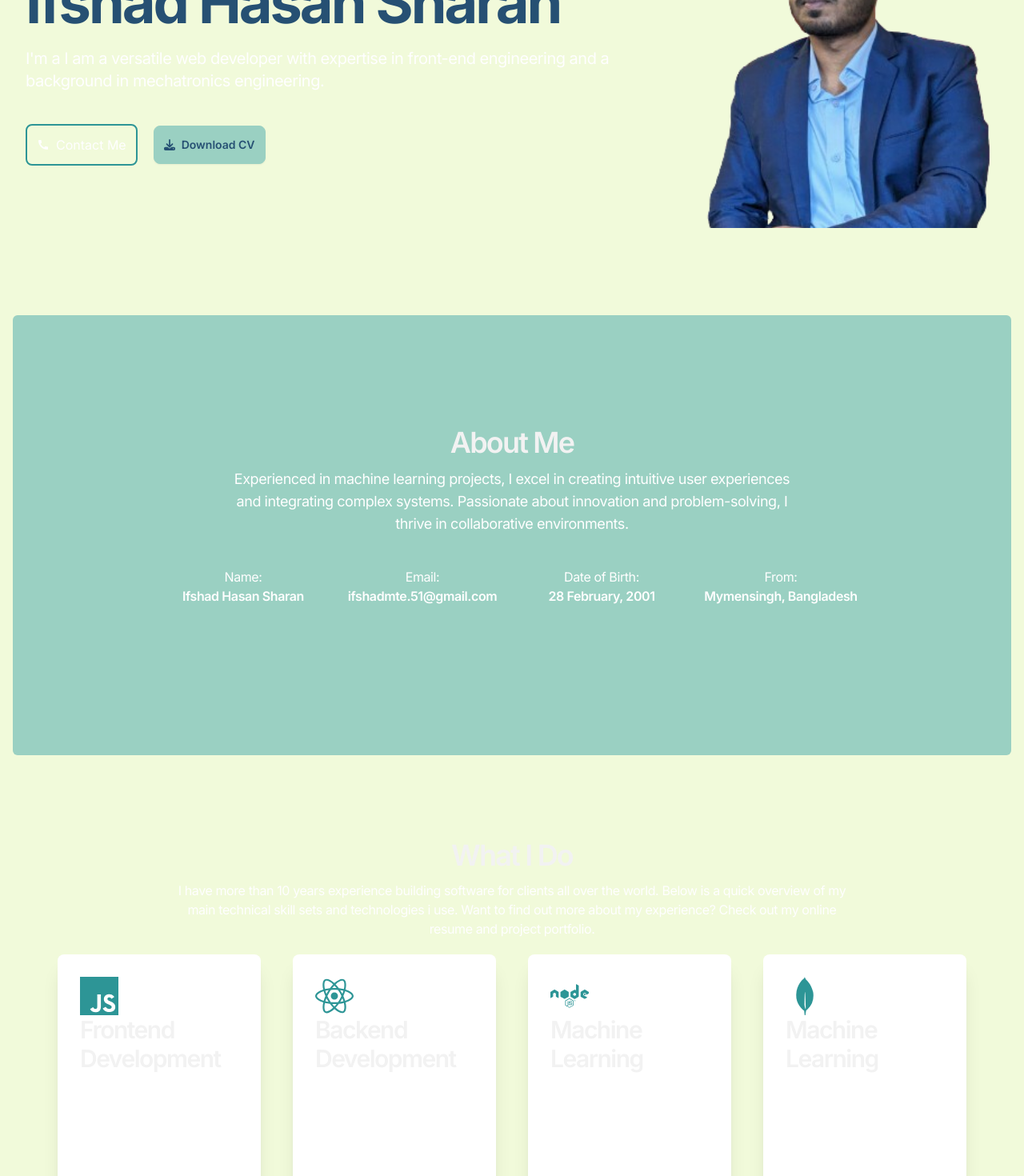
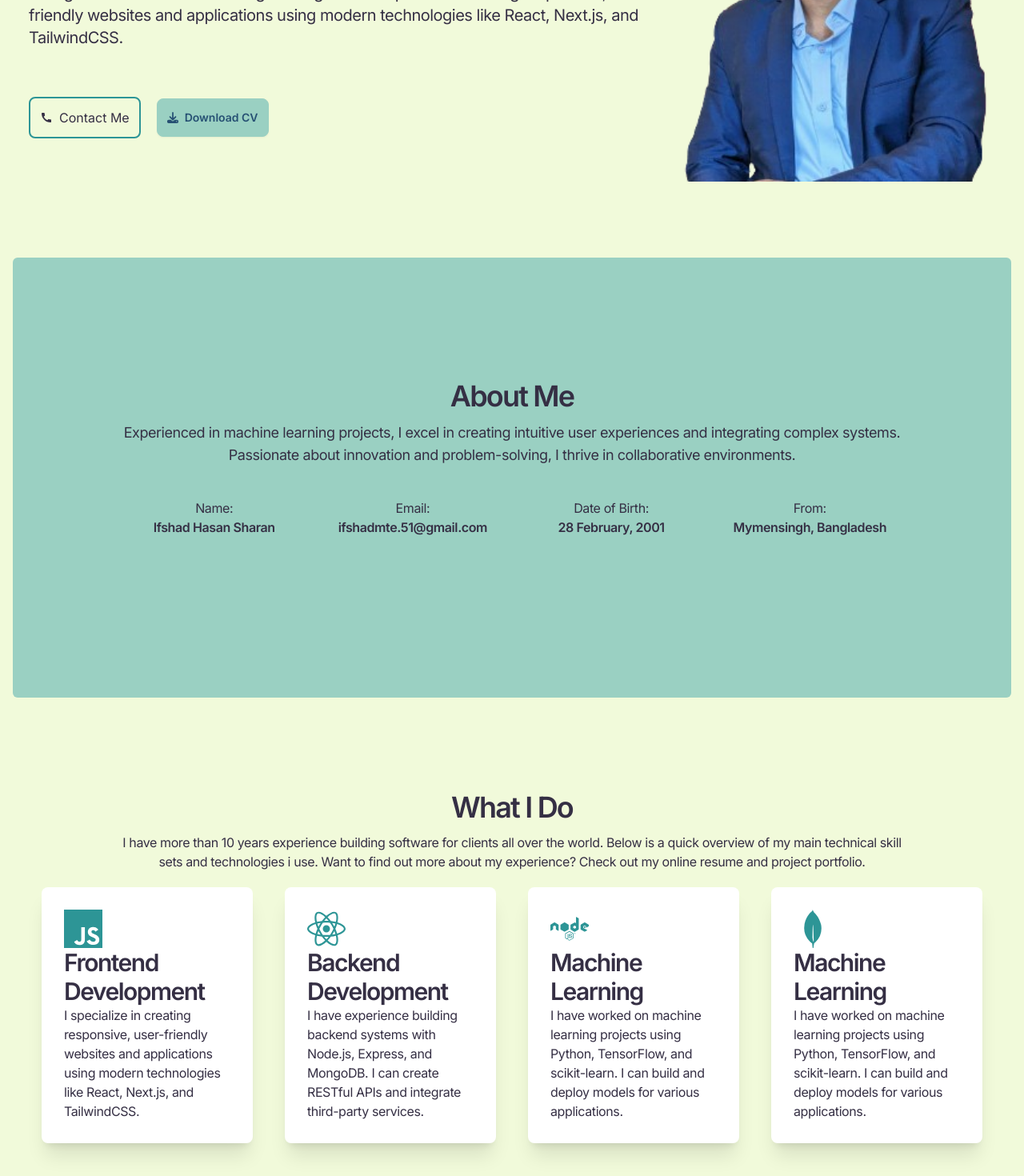
Before and after one commit to ifshad/developer-portfolio-ifshad, a Next.js app: page / in a window 1280 px wide. Shown: the part 340-1810 px from the top of the page at 80% size. Built offline with nearby package versions, Linux system fonts and the light colour scheme.

Commit message:
issues fixed and made responsive

```diff
--- a/Components/Layout/Footer.tsx
+++ b/Components/Layout/Footer.tsx
@@ -26,7 +26,7 @@ export default function Footer() {
     setLoading(true)
 
     axios
-      .post('https://api.sheetapi.rest/api/v1/sheet/qzdUq3c8fMqcse8FmhNRL', messageData)
+      .post('https://api.sheetapi.rest/api/v1/sheet/QDgKar5L2rr9ndLuTvYFL', messageData)
       .then(() => { })
       .catch((error) => setAxiosError(error))
       .finally(() => {
@@ -43,7 +43,7 @@ export default function Footer() {
       <div className='grid grid-cols-1 md:grid-cols-8 lg:grid-cols-8 p-10'>
         {/* Description */}
         <div className='col-span-5'>
-          <div className='w-3/5 mx-auto'>
+          <div className='w-5/6'>
             <h2 className='mb-3 text-xl md:text-2xl lg:text-3xl font-semibold text-base-300'>Lets Connect</h2>
             <p className='mb-6 text-base-100'>Please fill out the form on this section to contact with me or call between 9:00 A.M and 8.00 P.M ET, Monday through Friday.</p>
             <ul className='flex gap-3 items-center'>
@@ -65,7 +65,7 @@ export default function Footer() {
                   type='text'
                   name='name'
                   id='name'
-                  className='p-3 bg-transparent border border-gray-200 rounded-[.5rem] outline-none peer w-full placeholder-transparent focus:border-teal'
+                  className='text-teal p-3 bg-transparent border border-gray-200 rounded-[.5rem] outline-none peer w-full placeholder-transparent focus:border-teal'
                   placeholder='name'
                   required
                 />
@@ -81,7 +81,7 @@ export default function Footer() {
                   type='email'
                   name='email'
                   id='email'
-                  className='p-3 bg-transparent border border-gray-200 rounded-[.5rem] outline-none peer w-full placeholder-transparent focus:border-teal'
+                  className='text-teal p-3 bg-transparent border border-gray-200 rounded-[.5rem] outline-none peer w-full placeholder-transparent focus:border-teal'
                   placeholder='email'
                   required
                 />
@@ -97,7 +97,7 @@ export default function Footer() {
                   type='text'
                   name='message'
                   id='message'
-                  className='p-3 bg-transparent border border-gray-200 rounded-[.5rem] outline-none peer w-full placeholder-transparent focus:border-teal'
+                  className='text-teal p-3 bg-transparent border border-gray-200 rounded-[.5rem] outline-none peer w-full placeholder-transparent focus:border-teal'
                   placeholder='message'
                   required
                 />
@@ -126,7 +126,7 @@ export default function Footer() {
           {posted && (
             <div className='toast toast-center toast-middle'>
               <div className='alert alert-success'>
-                <span>Request Successful!</span>
+                <span>Message sent!</span>
               </div>
             </div>
           )}
--- a/Components/SelfBanner/page.tsx
+++ b/Components/SelfBanner/page.tsx
@@ -8,21 +8,21 @@ import { MdCall } from "react-icons/md";
 
 export default function SelfBanner() {
   return (
-    <div className="container flex flex-col md:flex-row lg:flex-row justify-between items-center py-10 lg:h-[650px]">
-      <div className="">
+    <div className="container p-5 lg:h-[650px] grid grid-cols-1 md:grid-cols-12 lg:grid-cols-12">
+      <div className="md:col-span-8 lg:col-span-8 flex flex-col justify-center">
         <h1 className="text-3xl md:text-5xl lg:text-6xl text-teal font-bold mb-5">
           Hi, I&apos;m <br />{" "}
           <span className="text-4xl md:text-6xl lg:text-7xl text-navy">Ifshad Hasan Sharan</span>
         </h1>
-        <p className="text-base md:text-lg lg:text-xl text-base-100 mb-5">
-          I&apos;m a I am a versatile web developer with expertise in front-end engineering and a background in mechatronics engineering.
+        <p className="text-base md:text-lg lg:text-xl text-grey mb-5">
+          I&apos;m a I am a versatile web developer with expertise in front-end engineering and a background in mechatronics engineering. I have experience building responsive, user-friendly websites and applications using modern technologies like React, Next.js, and TailwindCSS.
         </p>
-        <div className="mt-10 flex flex-col md:flex-row lg:flex-row items-center gap-5">
-          <Link href="/contact" className="text-base-100 hover:text-navy flex items-center border-2 border-teal rounded-lg p-3 gap-2"><MdCall /><span>Contact Me</span></Link>
+        <div className="mt-10 flex items-center gap-5">
+          <Link href="/contact" className="text-grey hover:text-navy flex items-center border-2 border-teal rounded-lg p-3 gap-2"><MdCall /><span>Contact Me</span></Link>
           <button className="btn flex items-center gap-2"><FaDownload /><span>Download CV</span></button>
         </div>
       </div>
-      <div className="">
+      <div className="md:col-span-4 lg:col-span-4 flex items-center">
         <Image src={ifshad} width={500} className="" alt="Self Banner" />
       </div>
     </div>
--- a/app/layout.tsx
+++ b/app/layout.tsx
@@ -19,7 +19,7 @@ export default function RootLayout({
   return (
     <html lang="en">
       <body className={inter.className}>
-        <Header />
+        {/* <Header /> */}
         {children}
         <Footer />
       </body>
--- a/app/page.tsx
+++ b/app/page.tsx
@@ -7,11 +7,11 @@ export default function Home() {
     <div className="container">
       <SelfBanner />
       {/* About */}
-      <div className="container bg-teal-light p-10 text-center my-3 rounded-md flex items-center lg:h-[550px]">
-        <div>
-          <h2 className="text-base-200 text-2xl md:text-3xl lg:text-4xl font-semibold my-3">About Me</h2>
-          <p className="text-base-100 text-lg w-3/5 mx-auto mb-8">Experienced in machine learning projects, I excel in creating intuitive user experiences and integrating complex systems. Passionate about innovation and problem-solving, I thrive in collaborative environments.</p>
-          <ul className="grid grid-cols-1 md:grid-cols-3 lg:grid-cols-4 gap-5 text-base-100 w-3/4 mx-auto my-10">
+      <div className="container bg-teal-light my-3 rounded-md flex items-center lg:h-[550px]">
+        <div className="w-4/5 mx-auto">
+          <h2 className="text-grey text-2xl md:text-3xl lg:text-4xl font-semibold my-3 text-center">About Me</h2>
+          <p className="text-grey text-lg mb-8 md:text-center lg:text-center">Experienced in machine learning projects, I excel in creating intuitive user experiences and integrating complex systems. Passionate about innovation and problem-solving, I thrive in collaborative environments.</p>
+          <ul className="grid grid-cols-1 md:grid-cols-3 lg:grid-cols-4 gap-5 text-grey my-10 text-center">
             <li><p>Name: <br /> <span className="font-semibold">Ifshad Hasan Sharan</span></p></li>
             <li><p>Email: <br /> <span className="font-semibold">ifshadmte.51@gmail.com</span></p></li>
             <li><p>Date of Birth: <br /> <span className="font-semibold">28 February, 2001</span></p></li>
@@ -22,29 +22,31 @@ export default function Home() {
       </div>
       {/* What I do */}
       <div className="container flex items-center lg:h-[650px]">
-        <div className="p-10">
-          <h2 className="text-2xl md:text-3xl lg:text-4xl text-base-200 font-semibold text-center mb-3">What I Do</h2>
-          <p className="text-center text-base-100 w-3/4 mx-auto mb-5">I have more than 10 years experience building software for clients all over the world. Below is a quick overview of my main technical skill sets and technologies i use. Want to find out more about my experience? Check out my online resume and project portfolio.</p>
+        <div className="p-5">
+          <div className="w-10/12 mx-auto">
+            <h2 className="text-2xl md:text-3xl lg:text-4xl text-grey font-semibold mb-3 text-center">What I Do</h2>
+            <p className=" text-grey mb-5 md:text-center lg:text-center">I have more than 10 years experience building software for clients all over the world. Below is a quick overview of my main technical skill sets and technologies i use. Want to find out more about my experience? Check out my online resume and project portfolio.</p>
+          </div>
           <div className="grid grid-cols-1 md:grid-cols-3 lg:grid-cols-4 gap-10">
             <div className="card">
               <SiJavascript className="text-5xl text-teal" />
-              <h3 className="text-xl md:text-2xl lg:text-3xl text-base-200 font-semibold">Frontend Development</h3>
-              <p className="text-base-100">I specialize in creating responsive, user-friendly websites and applications using modern technologies like React, Next.js, and TailwindCSS.</p>
+              <h3 className="text-xl md:text-2xl lg:text-3xl text-grey font-semibold">Frontend Development</h3>
+              <p className="text-grey">I specialize in creating responsive, user-friendly websites and applications using modern technologies like React, Next.js, and TailwindCSS.</p>
             </div>
             <div className="card">
               <SiReact className="text-5xl text-teal" />
-              <h3 className="text-xl md:text-2xl lg:text-3xl text-base-200 font-semibold">Backend Development</h3>
-              <p className="text-base-100">I have experience building backend systems with Node.js, Express, and MongoDB. I can create RESTful APIs and integrate third-party services.</p>
+              <h3 className="text-xl md:text-2xl lg:text-3xl text-grey font-semibold">Backend Development</h3>
+              <p className="text-grey">I have experience building backend systems with Node.js, Express, and MongoDB. I can create RESTful APIs and integrate third-party services.</p>
             </div>
             <div className="card">
               <FaNode className="text-5xl text-teal" />
-              <h3 className="text-xl md:text-2xl lg:text-3xl text-base-200 font-semibold">Machine Learning</h3>
-              <p className="text-base-100">I have worked on machine learning projects using Python, TensorFlow, and scikit-learn. I can build and deploy models for various applications.</p>
+              <h3 className="text-xl md:text-2xl lg:text-3xl text-grey font-semibold">Machine Learning</h3>
+              <p className="text-grey">I have worked on machine learning projects using Python, TensorFlow, and scikit-learn. I can build and deploy models for various applications.</p>
             </div>
             <div className="card">
               <SiMongodb className="text-5xl text-teal" />
-              <h3 className="text-xl md:text-2xl lg:text-3xl text-base-200 font-semibold">Machine Learning</h3>
-              <p className="text-base-100">I have worked on machine learning projects using Python, TensorFlow, and scikit-learn. I can build and deploy models for various applications.</p>
+              <h3 className="text-xl md:text-2xl lg:text-3xl text-grey font-semibold">Machine Learning</h3>
+              <p className="text-grey">I have worked on machine learning projects using Python, TensorFlow, and scikit-learn. I can build and deploy models for various applications.</p>
             </div>
           </div>
         </div>
--- a/tailwind.config.ts
+++ b/tailwind.config.ts
@@ -13,6 +13,7 @@ const config: Config = {
         'teal' : '#2D9596',
         'teal-light' : '#9AD0C2',
         'sage' : '#F1FADA',
+        'grey' : '#352F44'
       }
     },
     container: {
```
